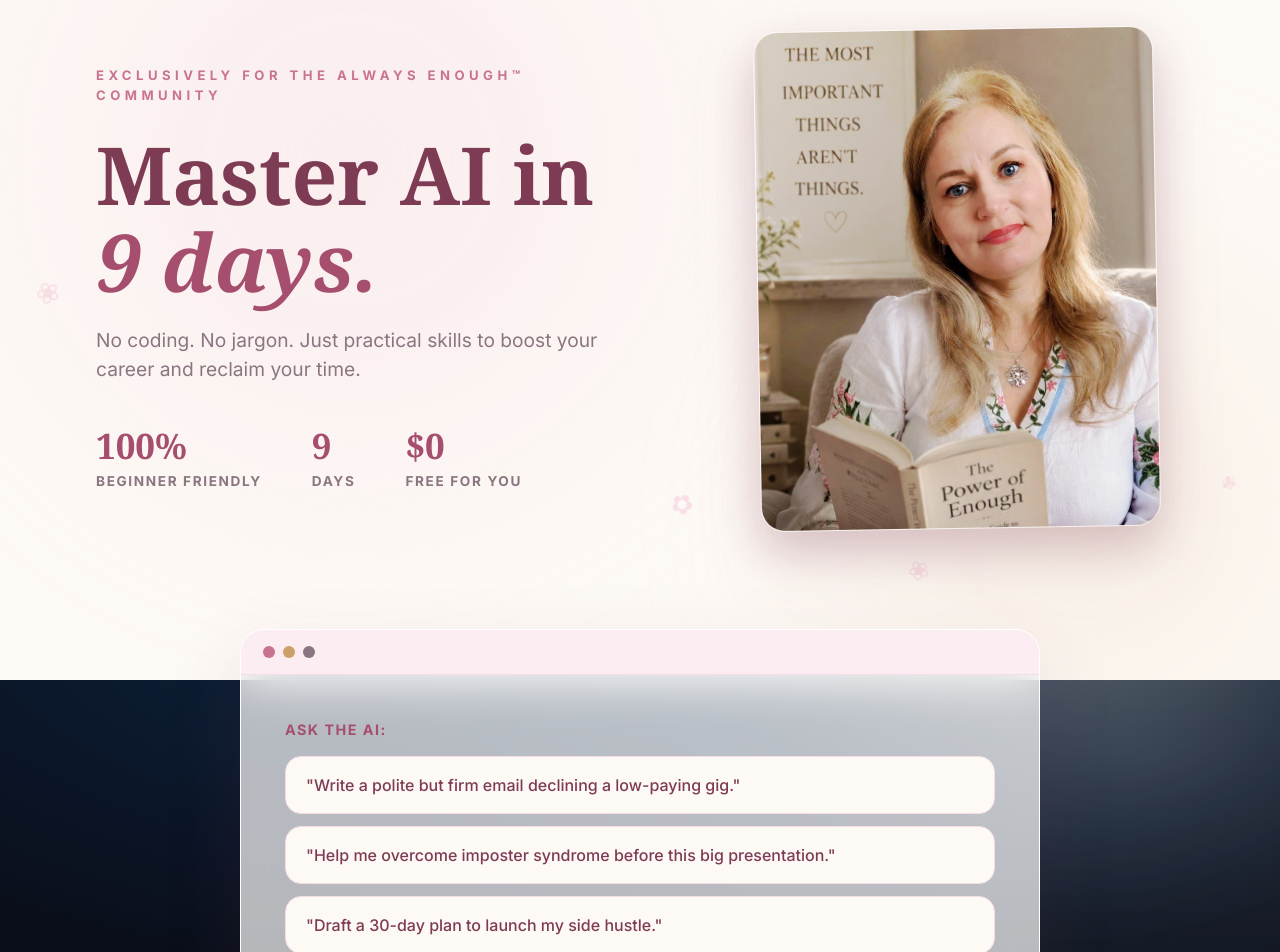
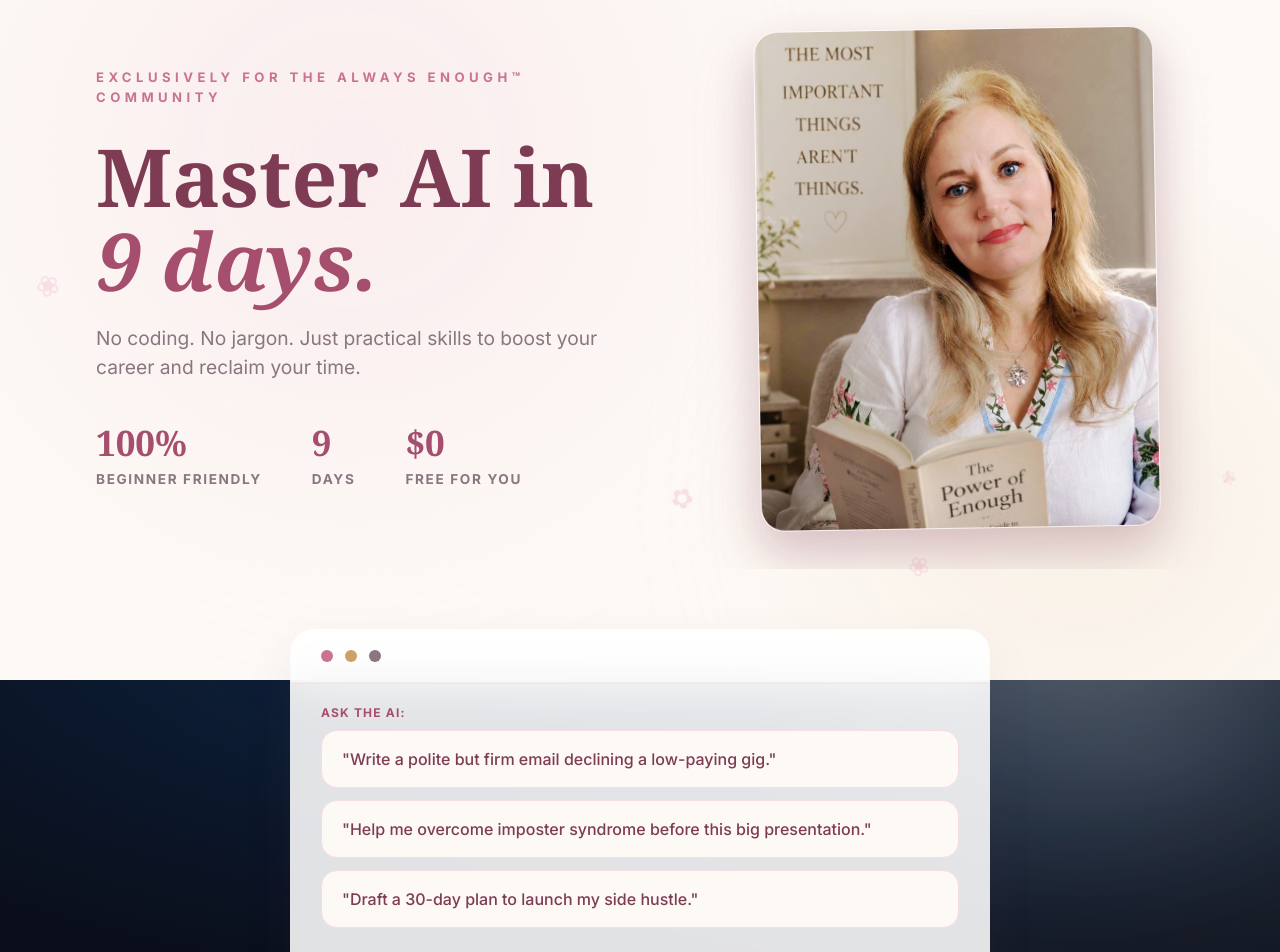
Before and after one commit to dominicrume/ORume_DOMINIC_WEBSITE, a Next.js app: page /vaida/ai in a window 1280 px wide. Shown: the part 120-1072 px from the top of the page. Built offline with nearby package versions, Linux system fonts and the light colour scheme; no server answers.

Commit message:
style: optimize Vaida components for mobile viewing

```diff
--- a/components/vaida/VaidaAIDemo.tsx
+++ b/components/vaida/VaidaAIDemo.tsx
@@ -57,17 +57,17 @@ export function VaidaAIDemo() {
         }
       `}} />
 
-      <div className="max-w-[800px] mx-auto bg-white/70 backdrop-blur-xl border border-white rounded-[24px] shadow-[0_30px_80px_rgba(126,59,84,0.12)] overflow-hidden">
+      <div className="max-w-[700px] mx-auto bg-white/70 backdrop-blur-xl rounded-[24px] border border-[rgba(255,255,255,0.6)] shadow-[0_20px_50px_rgba(126,59,84,0.08)] overflow-hidden flex flex-col h-[420px] md:h-[500px]">
 
         {/* Fake window header */}
-        <div className="bg-[#FBEDF1] p-[16px_22px] flex items-center gap-[8px] border-b border-[#F6DCE5]">
+        <div className="bg-white/80 p-[16px_24px] md:p-[20px_30px] border-b border-[rgba(246,220,229,0.5)] flex items-center gap-[12px]">
           <div className="w-[12px] h-[12px] rounded-full bg-[#C9738F]"></div>
           <div className="w-[12px] h-[12px] rounded-full bg-[#CBA167]"></div>
           <div className="w-[12px] h-[12px] rounded-full bg-[#8A7680]"></div>
         </div>
 
-        <div className="p-[30px] md:p-[44px]">
-          <p className="text-[#A64E6E] font-bold text-[0.9rem] mb-[16px] uppercase tracking-[0.1em]">
+        <div className="p-[16px_20px] md:p-[20px_30px] bg-white/60 border-t border-[rgba(246,220,229,0.5)] flex-grow overflow-y-auto">
+          <p className="text-[0.75rem] font-bold text-[#A64E6E] tracking-[0.1em] uppercase mb-[8px]">
             Ask the AI:
           </p>
 
--- a/components/vaida/VaidaAIHero.tsx
+++ b/components/vaida/VaidaAIHero.tsx
@@ -22,18 +22,18 @@ export function VaidaAIHero() {
   return (
     <>
       <style dangerouslySetInnerHTML={{ __html: aiHeroStyles }} />
-      <section className="pt-[70px] pb-[40px] px-[26px] max-w-[1140px] mx-auto grid grid-cols-1 lg:grid-cols-[1.1fr_0.9fr] gap-[40px] md:gap-[80px] items-center">
+      <section className="pt-[40px] md:pt-[70px] pb-[40px] px-[20px] md:px-[26px] max-w-[1140px] mx-auto grid grid-cols-1 lg:grid-cols-[1.1fr_0.9fr] gap-[30px] md:gap-[80px] items-center overflow-hidden">
 
         {/* Left Side: Text Content */}
         <div className="text-center lg:text-left z-10 relative">
           <p
-            className="text-[0.82rem] tracking-[0.34em] uppercase text-[#C9738F] font-bold mb-[26px]"
+            className="text-[0.75rem] md:text-[0.82rem] tracking-[0.25em] md:tracking-[0.34em] uppercase text-[#C9738F] font-bold mb-[20px] md:mb-[26px]"
             style={{ animationDelay: '0.2s', opacity: 0, animation: 'vaidaRise 0.9s ease forwards' }}
           >
             Exclusively for the Always ENOUGH™ Community
           </p>
 
-          <h1 className="font-serif font-semibold text-[clamp(2.8rem,6.5vw,5rem)] mb-[22px] leading-[1.08] text-[#7E3B54]">
+          <h1 className="font-serif font-semibold text-[clamp(2.4rem,8vw,5rem)] mb-[16px] md:mb-[22px] leading-[1.05] text-[#7E3B54]">
             <span
               className="block"
               style={{ animationDelay: '0.35s', animationDuration: '1s', opacity: 0, animation: 'vaidaRise 1s ease forwards' }}
@@ -49,26 +49,26 @@ export function VaidaAIHero() {
           </h1>
 
           <p
-            className="text-[1.2rem] text-[#8A7680] max-w-[42ch] mx-auto lg:mx-0 mb-[44px]"
+            className="text-[1.05rem] md:text-[1.2rem] text-[#8A7680] max-w-[42ch] mx-auto lg:mx-0 mb-[34px] md:mb-[44px]"
             style={{ animationDelay: '0.75s', animationDuration: '1s', opacity: 0, animation: 'vaidaRise 1s ease forwards' }}
           >
             No coding. No jargon. Just practical skills to boost your career and reclaim your time.
           </p>
 
           <div
-            className="flex flex-wrap justify-center lg:justify-start gap-[30px] md:gap-[50px]"
+            className="flex flex-wrap justify-center lg:justify-start gap-[20px] md:gap-[50px]"
             style={{ animationDelay: '0.95s', animationDuration: '1s', opacity: 0, animation: 'vaidaRise 1s ease forwards' }}
           >
-            <div className="flex flex-col items-center lg:items-start">
+            <div className="flex flex-col items-center lg:items-start w-[40%] md:w-auto">
               <span className="font-serif font-bold text-[2.2rem] text-[#A64E6E] leading-none mb-[8px]">100%</span>
               <span className="text-[0.85rem] font-bold text-[#8A7680] uppercase tracking-[0.12em]">Beginner Friendly</span>
             </div>
-            <div className="flex flex-col items-center lg:items-start">
-              <span className="font-serif font-bold text-[2.2rem] text-[#A64E6E] leading-none mb-[8px]">9</span>
-              <span className="text-[0.85rem] font-bold text-[#8A7680] uppercase tracking-[0.12em]">Days</span>
+            <div className="flex flex-col items-center lg:items-start w-[40%] md:w-auto">
+              <span className="font-serif font-bold text-[2rem] md:text-[2.2rem] text-[#A64E6E] leading-none mb-[8px]">9</span>
+              <span className="text-[0.75rem] md:text-[0.85rem] font-bold text-[#8A7680] uppercase tracking-[0.12em]">Days</span>
             </div>
-            <div className="flex flex-col items-center lg:items-start">
-              <span className="font-serif font-bold text-[2.2rem] text-[#A64E6E] leading-none mb-[8px]">$0</span>
+            <div className="flex flex-col items-center lg:items-start w-[100%] md:w-auto mt-[10px] md:mt-0">
+              <span className="font-serif font-bold text-[2rem] md:text-[2.2rem] text-[#A64E6E] leading-none mb-[8px]">$0</span>
               <span className="text-[0.85rem] font-bold text-[#8A7680] uppercase tracking-[0.12em]">Free for you</span>
             </div>
           </div>
@@ -77,10 +77,10 @@ export function VaidaAIHero() {
         {/* Right Side: Animated Book Photo */}
         <div
           style={{ animationDelay: '0.4s', opacity: 0, animation: 'vaidaRise 1.2s ease forwards' }}
-          className="w-full z-10 pt-[20px] lg:pt-0"
+          className="w-full z-10 pt-[10px] md:pt-[20px] lg:pt-0 pb-[20px] md:pb-0"
         >
           <div
-            className="relative w-full aspect-[4/5] max-w-[400px] mx-auto"
+            className="relative w-full aspect-[4/5] max-w-[280px] sm:max-w-[340px] md:max-w-[400px] mx-auto"
             style={{ animation: 'floatBook 6.5s ease-in-out infinite' }}
           >
             {/* Subtle glow behind the book */}
--- a/components/vaida/VaidaHero.tsx
+++ b/components/vaida/VaidaHero.tsx
@@ -39,42 +39,42 @@ export function VaidaHero() {
   return (
     <>
       <style dangerouslySetInnerHTML={{ __html: heroStyles }} />
-      <div className="max-w-[1140px] mx-auto px-[26px]">
-        <section className="min-h-[92vh] md:min-h-0 grid grid-cols-1 md:grid-cols-[1.1fr_0.9fr] gap-[36px] md:gap-[56px] items-center py-[24px] md:py-[40px] mb-[60px] md:mb-0">
+      <div className="max-w-[1140px] mx-auto px-[20px] md:px-[26px]">
+        <section className="min-h-[92vh] md:min-h-0 grid grid-cols-1 md:grid-cols-[1.1fr_0.9fr] gap-[36px] md:gap-[56px] items-center pt-[40px] md:pt-[40px] pb-[40px] mb-[60px] md:mb-0">
 
-          <div>
+          <div className="text-center md:text-left z-10">
             <p
-              className="text-[0.82rem] tracking-[0.34em] uppercase text-[#A64E6E] font-bold mb-[26px] vaida-animate-rise"
+              className="text-[0.75rem] md:text-[0.82rem] tracking-[0.25em] md:tracking-[0.34em] uppercase text-[#A64E6E] font-bold mb-[20px] md:mb-[26px] vaida-animate-rise"
               style={{ animationDelay: '0.2s' }}
             >
               Always ENOUGH™ · Mind · Heart · Money
             </p>
-            <h1 className="font-serif font-semibold text-[clamp(2.8rem,6.5vw,5rem)] mb-2 leading-[1.08] text-[#7E3B54]">
+            <h1 className="font-serif font-semibold text-[clamp(2.4rem,8vw,5rem)] mb-[16px] md:mb-[22px] leading-[1.05] text-[#7E3B54]">
               <span className="block vaida-animate-rise" style={{ animationDelay: '0.35s', animationDuration: '1s' }}>You are</span>
               <span className="block vaida-animate-rise" style={{ animationDelay: '0.55s', animationDuration: '1s' }}>already</span>
               <span className="block vaida-animate-rise text-[#A64E6E] italic" style={{ animationDelay: '0.75s', animationDuration: '1s' }}>enough.</span>
             </h1>
             <p
-              className="text-[1.2rem] color-[#8A7680] text-[#8A7680] mt-[26px] mb-0 max-w-[34ch] vaida-animate-rise"
+              className="text-[1.05rem] md:text-[1.2rem] text-[#8A7680] mt-[26px] mb-0 max-w-[34ch] mx-auto md:mx-0 vaida-animate-rise"
               style={{ animationDelay: '0.95s', animationDuration: '1s' }}
             >
               Rebuild confidence. Reclaim identity. Create financial courage — in the AI era and beyond.
             </p>
             <div
-              className="mt-[34px] flex gap-[16px] flex-wrap vaida-animate-rise"
+              className="mt-[30px] md:mt-[34px] flex justify-center md:justify-start gap-[16px] flex-wrap vaida-animate-rise"
               style={{ animationDelay: '1.15s', animationDuration: '1s' }}
             >
               <Link
                 href="https://calendly.com/vaidastone"
                 target="_blank"
                 rel="noopener noreferrer"
-                className="inline-block font-bold text-[1rem] py-[15px] px-[30px] rounded-full transition-all duration-300 border-2 border-[#C9738F] bg-[#C9738F] text-white shadow-[0_10px_24px_rgba(201,115,143,0.35)] hover:-translate-y-[3px] hover:scale-[1.02] hover:shadow-[0_16px_34px_rgba(201,115,143,0.45)]"
+                className="inline-block font-bold text-[0.9rem] md:text-[1rem] py-[15px] px-[24px] md:px-[30px] rounded-full transition-all duration-300 border-2 border-[#C9738F] bg-[#C9738F] text-white shadow-[0_10px_24px_rgba(201,115,143,0.35)] hover:-translate-y-[3px] hover:scale-[1.02] hover:shadow-[0_16px_34px_rgba(201,115,143,0.45)] w-full sm:w-auto text-center"
               >
                 Book Vaida to speak
               </Link>
               <Link
                 href="/vaida/ai"
-                className="inline-block font-bold text-[1rem] py-[15px] px-[30px] rounded-full transition-all duration-300 border-2 border-[#C9738F] bg-transparent text-[#A64E6E] hover:bg-[#FBEDF1] hover:-translate-y-[3px]"
+                className="inline-block font-bold text-[0.9rem] md:text-[1rem] py-[15px] px-[24px] md:px-[30px] rounded-full transition-all duration-300 border-2 border-[#C9738F] bg-transparent text-[#A64E6E] hover:bg-[#FBEDF1] hover:-translate-y-[3px] w-full sm:w-auto text-center"
               >
                 Your free AI gift
               </Link>
@@ -82,7 +82,7 @@ export function VaidaHero() {
           </div>
 
           <div
-            className="relative vaida-animate-rise vaida-morph-ring"
+            className="relative vaida-animate-rise vaida-morph-ring max-w-[280px] sm:max-w-[340px] md:max-w-none mx-auto w-full mt-[20px] md:mt-0"
             style={{ animationDelay: '0.6s', animationDuration: '1.1s' }}
           >
             <div className="relative w-full aspect-[4/5] vaida-portrait-shape overflow-hidden shadow-[0_30px_70px_rgba(126,59,84,0.22)]">
```
